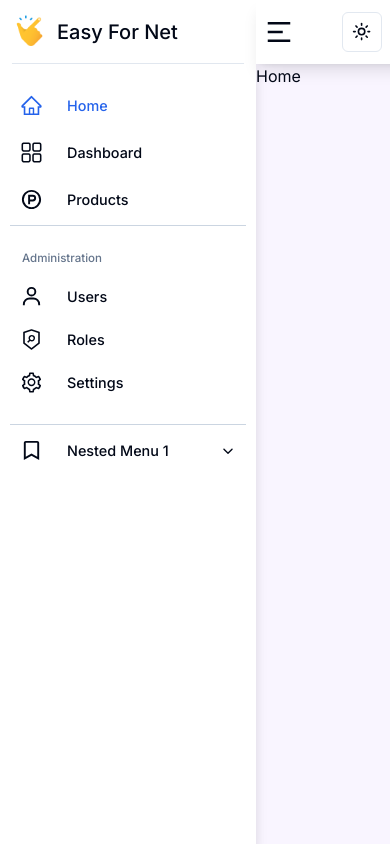
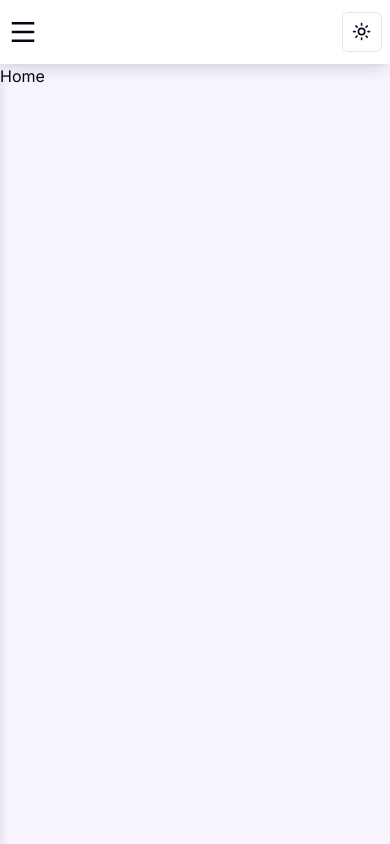
Before and after one commit to ma496/easy-for-net, a Next.js app in the folder frontends/react-frontend/: page / in a window 390 px wide. Built offline with nearby package versions, Linux system fonts and the light colour scheme.

Commit message:
responsive sidebar

```diff
--- a/frontends/react-frontend/components/layout/main/context-provider.tsx
+++ b/frontends/react-frontend/components/layout/main/context-provider.tsx
@@ -8,15 +8,17 @@ type MainLayoutProviderProps = {
 }
 
 export const MainLayoutProvider: React.FC<MainLayoutProviderProps> = ({ children }: MainLayoutProviderProps) => {
-  const [sidebarOpen, setSidebarOpen] = useState(true);
+  const [tabletOrMobile, setTabletOrMobile] = useState(false)
+  const [sidebarOpen, setSidebarOpen] = useState(false)
 
   const contextValue: MainLayoutContextType = {
-    tabletOrMobile: false,
+    tabletOrMobile: tabletOrMobile,
     headerHeight: 64,
     sidebarWidth: 256,
     sidebarOpen: sidebarOpen,
     duration: 500,
     setSidebarOpen: setSidebarOpen,
+    setTabletOrMobile: setTabletOrMobile,
     getDurationCss: () => {
       return {
         transitionDuration: `${contextValue.duration}ms`,
--- a/frontends/react-frontend/components/layout/main/context.ts
+++ b/frontends/react-frontend/components/layout/main/context.ts
@@ -7,6 +7,7 @@ export type MainLayoutContextType = {
   sidebarOpen: boolean
   duration: number,
   setSidebarOpen: (value: boolean) => void
+  setTabletOrMobile: (value: boolean) => void
   getDurationCss: () => CSSProperties
 }
 
--- a/frontends/react-frontend/components/layout/main/index.tsx
+++ b/frontends/react-frontend/components/layout/main/index.tsx
@@ -1,16 +1,23 @@
 'use client'
 
-import React from "react"
+import React, { useEffect } from "react"
 import { Sidebar } from "./sidebar"
 import { Header } from "./header"
 import { useMainLayoutContext } from "./context"
+import { useMediaQuery } from "react-responsive"
 
 type MainLayoutProps = {
   children: React.ReactNode
 }
 
 const MainLayout: React.FC<MainLayoutProps> = ({ children }) => {
-  const { sidebarOpen, sidebarWidth, headerHeight, getDurationCss } = useMainLayoutContext()
+  const { sidebarOpen, sidebarWidth, headerHeight, getDurationCss, setSidebarOpen, setTabletOrMobile } = useMainLayoutContext()
+  const isTabletOrMobile = useMediaQuery({ query: '(max-width: 1024px)' })
+
+  useEffect(() => {
+    setTabletOrMobile(isTabletOrMobile)
+    setSidebarOpen(!isTabletOrMobile)
+  }, [isTabletOrMobile])
 
   return (
     <div className="flex">
--- a/frontends/react-frontend/components/layout/main/sub-menu.tsx
+++ b/frontends/react-frontend/components/layout/main/sub-menu.tsx
@@ -36,11 +36,11 @@ const SubMenu: React.FC<SubMenuProps> = ({ menu, previousUrl, nestedLevel }) =>
           subMenuOpen
             ? {
               height: "fit-content",
-              display: "block"
+              display: "block",
             }
             : {
               height: 0,
-              display: "none"
+              display: "none",
             }
         }
         className={`flex h-0 flex-col text-[0.8rem] font-normal ${nestedLevel === 0 ? 'pl-[40px]' : 'pl-[18px]'}`}
--- a/frontends/react-frontend/navigation.config.ts
+++ b/frontends/react-frontend/navigation.config.ts
@@ -75,7 +75,19 @@ const menus: (MenuModel | MenuGroupModel)[] = [
           {
             title: "Nested Menu 1.2.2",
             icon: BiBookmark,
-            url: "/2"
+            url: "/2",
+            children: [
+              {
+                title: "Nested Menu 1.2.2.1",
+                icon: BiBookmark,
+                url: "/1"
+              },
+              {
+                title: "Nested Menu 1.2.2.2",
+                icon: BiBookmark,
+                url: "/2"
+              },
+            ]
           },
         ]
       },
--- a/frontends/react-frontend/package.json
+++ b/frontends/react-frontend/package.json
@@ -29,6 +29,7 @@
     "react-dom": "18.2.0",
     "react-icons": "^4.10.1",
     "react-redux": "^8.1.2",
+    "react-responsive": "^9.0.2",
     "tailwind-merge": "^1.14.0",
     "tailwind-scrollbar": "^3.0.5",
     "tailwindcss": "3.3.3",
```
Also changed, not shown: 1 other file (tests, documents, lock files or other folders).
